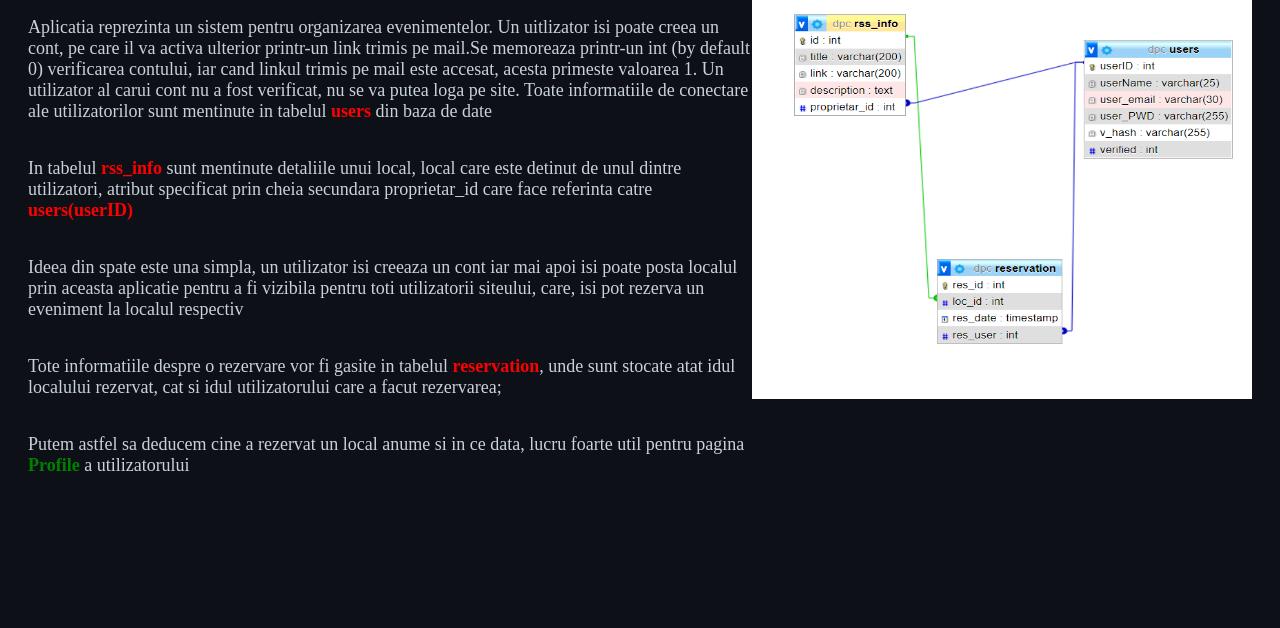
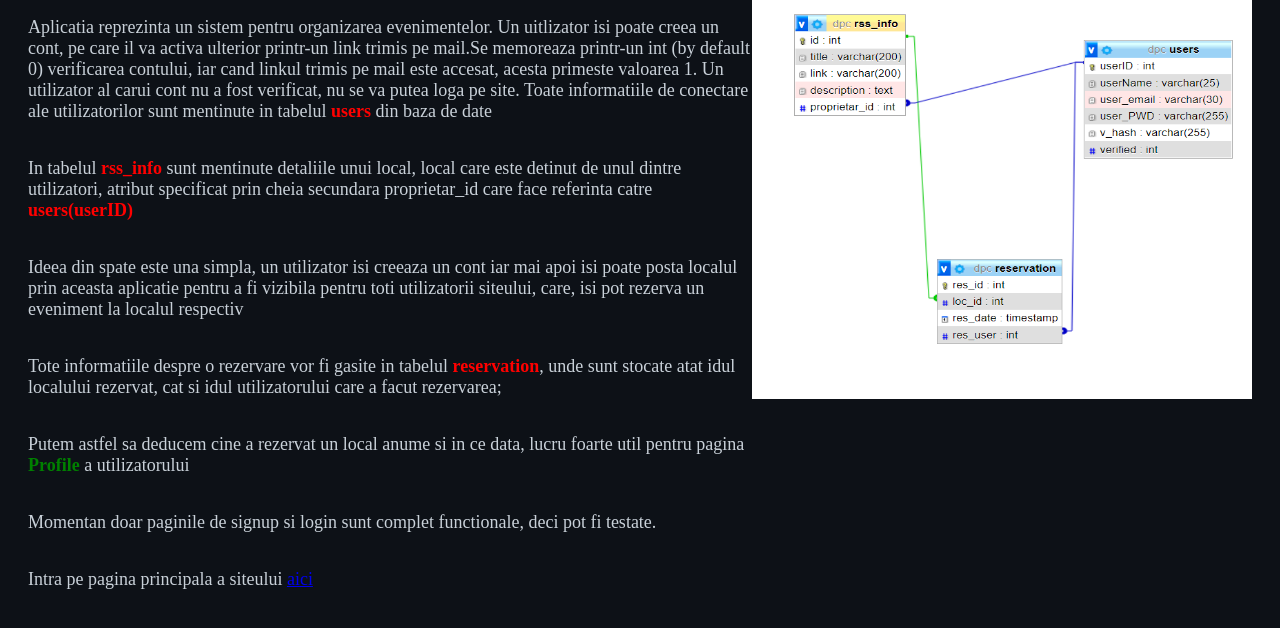
Before and after one commit to Dragosp33/dada, a PHP site: page /send_mail/ in a window 1280 px wide. Shown: the part 126-754 px from the top of the page. Run offline with PHP 8.4, Linux system fonts and the light colour scheme.

Commit message:
schimbare index.php

```diff
--- a/index.php
+++ b/index.php
@@ -29,6 +29,8 @@
         unde sunt stocate atat idul localului rezervat, cat si idul utilizatorului care a facut rezervarea; </p>
         <p> Putem astfel sa deducem cine a rezervat un local anume si in ce data, lucru foarte util pentru pagina
         <strong style="color: green">Profile</strong> a utilizatorului </p>
+        <p> Momentan doar paginile de signup si login sunt complet functionale, deci pot fi testate. </p>
+        <p> Intra pe pagina principala a siteului <a href="index1.php" target="blank"> aici </a>
 
         </div>
     <div>
```
